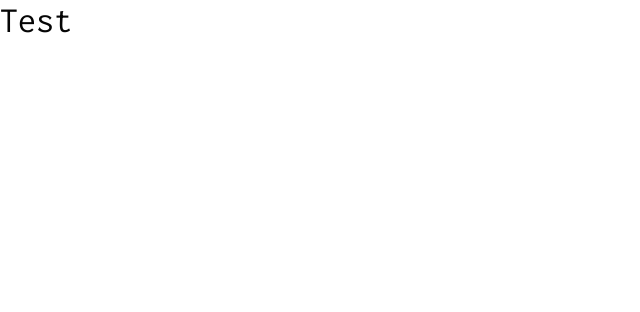
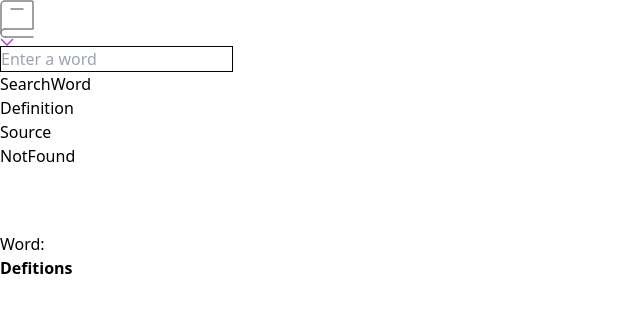
Before and after one commit to ashmaddenwebmelbourne/dictionary-web-app, a React (Vite) app: page / in a window 1280 px wide. Shown: the top 312 px of the page, without its empty margins (0-640 px from the left). Built offline with nearby package versions, Linux system fonts and the light colour scheme.

Commit message:
Basic search logic

```diff
--- a/src/App.tsx
+++ b/src/App.tsx
@@ -1,9 +1,49 @@
+import { useState, useEffect } from 'react';
+import Header from './components/Header';
+import Search from './components/Search';
+import Results from './components/Results';
 import './App.css';
 
 function App() {
+	const [searchWord, setSearchWord] = useState<string | null>(null);
+	const [definition, setDefinition] = useState(null);
+
+	// display parts of the return object
+	// change font selection
+	// theme switcher
+
+	const handleSearch = (e: React.KeyboardEvent<HTMLInputElement>) => {
+		if (e.key === 'Enter') {
+			e.preventDefault();
+			setSearchWord(e.currentTarget.value);
+		}
+	};
+
+	useEffect(() => {
+		async function getDefinition() {
+			try {
+				const res = await fetch(`https://api.dictionaryapi.dev/api/v2/entries/en/${searchWord}`);
+				const word = await res.json();
+				if (!res.ok) {
+					throw new Error('The search word was not found in the dictionary');
+				}
+				setDefinition(word[0]);
+			} catch (error) {
+				console.warn(error);
+			}
+		}
+		if (searchWord !== null) {
+			getDefinition();
+		}
+	}, [searchWord]);
+
+	console.log(definition);
+
 	return (
 		<>
-			<h1 className='text-grey-900 font-inconsolata text-4xl'>Test</h1>
+			<Header />
+			<Search handleSearch={handleSearch} />
+			<Results definition={definition} />
 		</>
 	);
 }
--- /dev/null
+++ b/src/components/Definition.tsx
@@ -0,0 +1,5 @@
+const Definition = () => {
+	return <div>Definition</div>;
+};
+
+export default Definition;
--- /dev/null
+++ b/src/components/Header.tsx
@@ -0,0 +1,19 @@
+import logo from '../assets/images/logo.svg';
+import downArrow from '../assets/images/icon-arrow-down.svg';
+
+const Header = () => {
+	return (
+		<header>
+			<img src={logo} alt='' aria-hidden='true' />
+			<div>
+				<div>
+					<p></p>
+					<img src={downArrow} alt='Select a different font type' />
+				</div>
+				<div></div>
+			</div>
+		</header>
+	);
+};
+
+export default Header;
--- /dev/null
+++ b/src/components/NotFound.tsx
@@ -0,0 +1,5 @@
+const NotFound = () => {
+	return <div>NotFound</div>;
+};
+
+export default NotFound;
--- /dev/null
+++ b/src/components/Results.tsx
@@ -0,0 +1,37 @@
+import SearchWord from './SearchWord';
+import Definition from './Definition';
+import Source from './Source';
+import NotFound from './NotFound';
+
+type ResultsProps = {
+	definition: {
+		license: object;
+		meanings: object[];
+		phonetics: object[];
+		sourceUrls: string[];
+		word: string;
+	} | null;
+};
+
+const Results = ({ definition }: ResultsProps) => {
+	return (
+		<>
+			<SearchWord />
+			<Definition />
+			<Source />
+			<NotFound />
+			{/* Delete this -- just for testing */}
+			<p className='mt-16'>Word: {definition?.word}</p>
+			<strong>Defitions</strong>
+			{definition?.meanings.map((meaning) => {
+				return (
+					<>
+						<p>{meaning.partOfSpeech}</p>
+					</>
+				);
+			})}
+		</>
+	);
+};
+
+export default Results;
--- /dev/null
+++ b/src/components/Search.tsx
@@ -0,0 +1,13 @@
+type SearchProps = {
+	handleSearch: (e: React.KeyboardEvent<HTMLInputElement>) => void;
+};
+
+const Search = ({ handleSearch }: SearchProps) => {
+	return (
+		<form>
+			<input onKeyDown={handleSearch} className='border border-grey-900' type='text' placeholder='Enter a word' />
+		</form>
+	);
+};
+
+export default Search;
--- /dev/null
+++ b/src/components/SearchWord.tsx
@@ -0,0 +1,5 @@
+const SearchWord = () => {
+	return <div>SearchWord</div>;
+};
+
+export default SearchWord;
--- /dev/null
+++ b/src/components/Source.tsx
@@ -0,0 +1,5 @@
+const Source = () => {
+	return <div>Source</div>;
+};
+
+export default Source;
```
